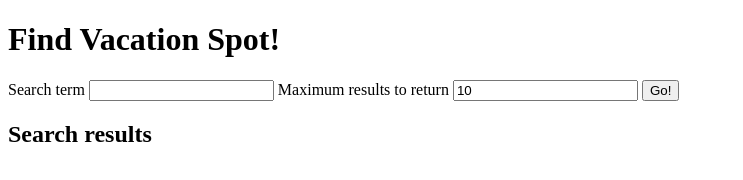
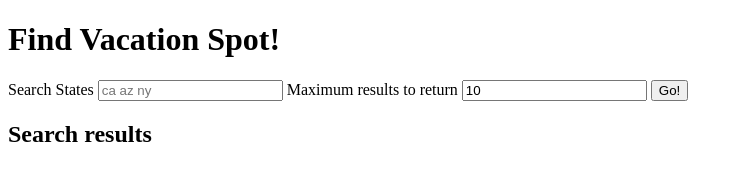
Before and after one commit to thinkful-ei-narwhal/national-park-app_Cesar_Yousef, a plain HTML site: page index.html in a window 1280 px wide. Shown: the whole page, without its empty margins (0-743 px from the left). Drawn offline with nearby package versions, Linux system fonts and the light colour scheme.

Commit message:
change html to account for multiple states

```diff
--- a/index.html
+++ b/index.html
@@ -13,8 +13,8 @@
         <h1>Find Vacation Spot!</h1>
 
         <form id="js-form">
-            <label for="search-term">Search term</label>
-            <input type="text" name="search-term" id="js-search-term" required>
+            <label for="search-term">Search States</label>
+            <input type="text" name="search-term" id="js-search-term" placeholder="ca az ny" required>
 
             <label for="max-results">Maximum results to return</label>
             <input type="number" name="max-results" id="js-max-results" value="10">
```
